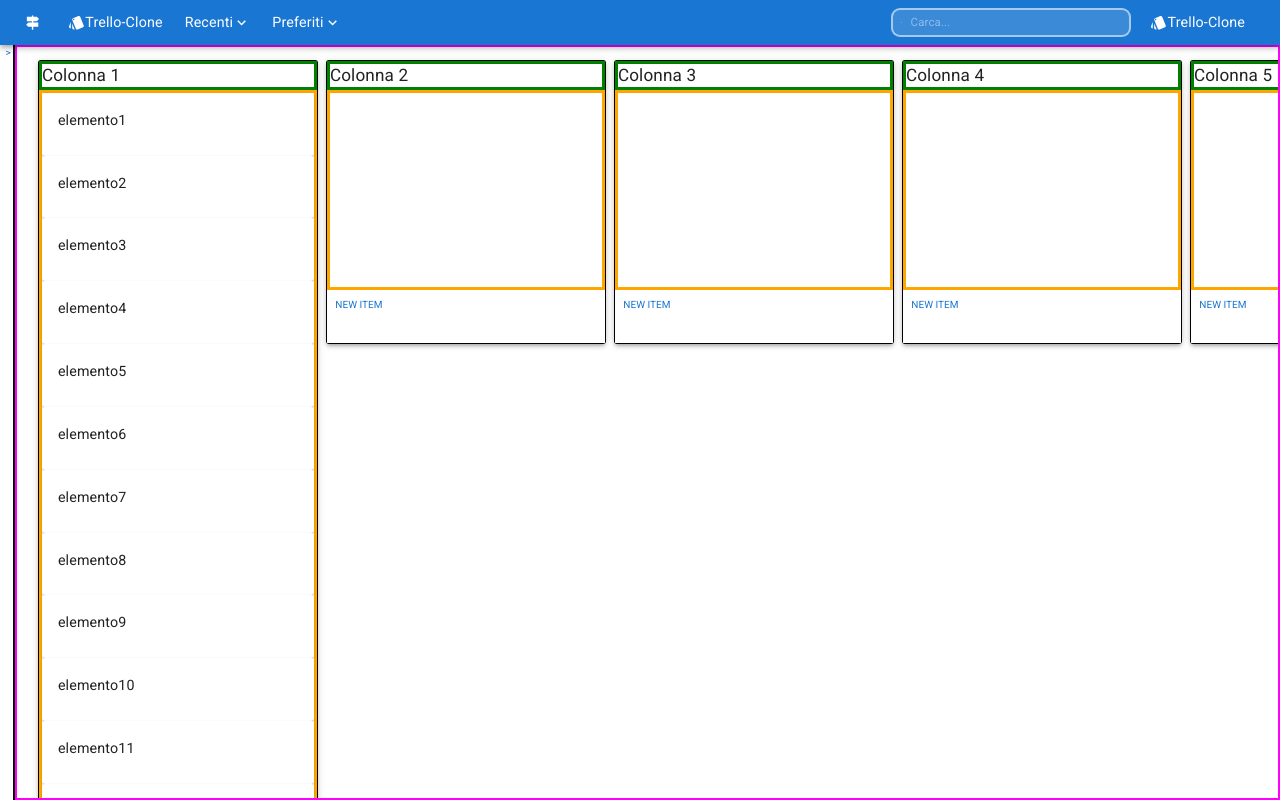
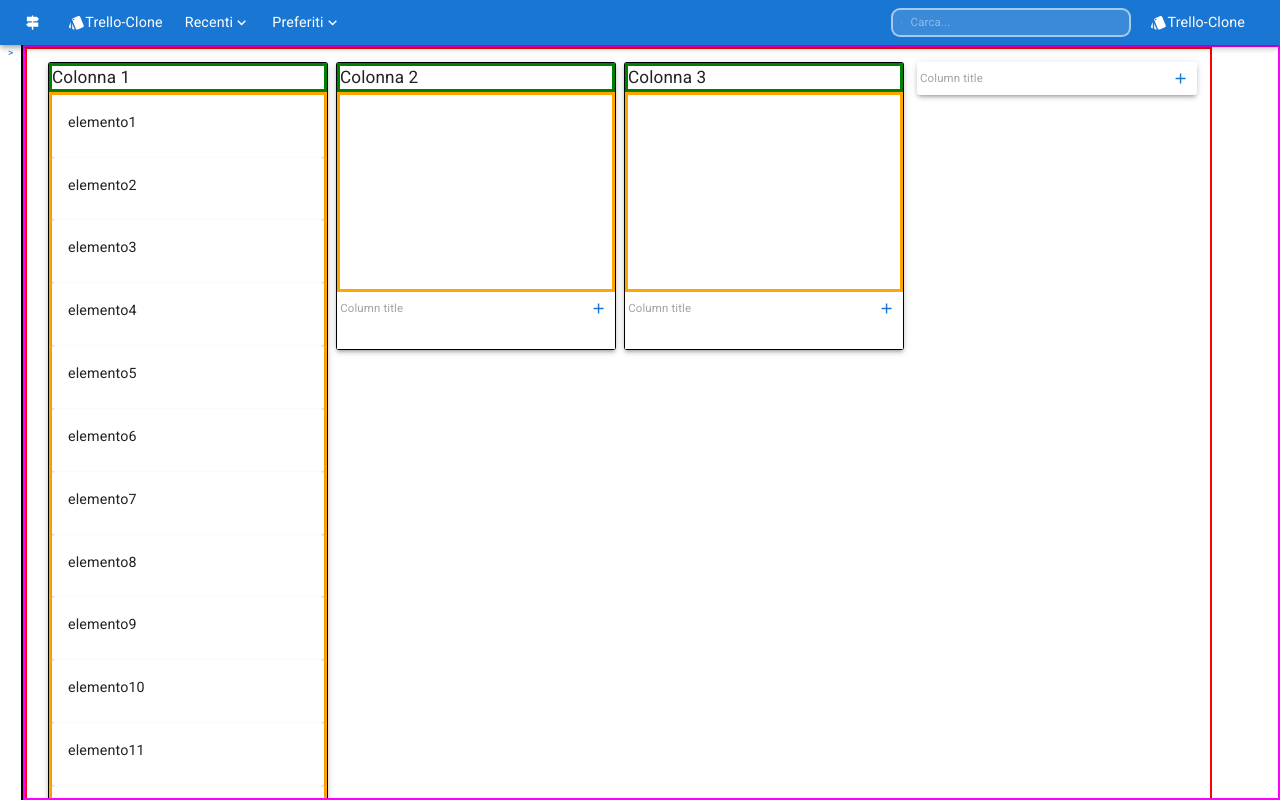
Before and after one commit to matteo9966/Trello-Clone, a React (Create React App) app: page / in a window 1280 px wide. Built offline with nearby package versions, Linux system fonts and the light colour scheme; what short-unique-id would draw is missing.

Commit message:
aggiunto form per input titolo card e colonna

```diff
--- /dev/null
+++ b/src/HelperFunctions/createColumn.ts
@@ -0,0 +1,6 @@
+import { Column } from "../Classes/Column";
+export function createColumn(columnName:string){
+
+    return {...new Column(columnName)}
+
+}
--- a/src/components/MainPanel/Column/ColumnLogic.ts
+++ b/src/components/MainPanel/Column/ColumnLogic.ts
@@ -5,3 +5,19 @@ export function onClickAddItemHandler (columnID:string,dispatch:Dispatch<AnyActi
         dispatch(addItemToColumn(columnID))
    }
 }
+
+export function onClickAddItemHandler2 (columnID:string){
+   return  (dispatch:Dispatch<AnyAction>,inputRef:React.MutableRefObject<HTMLInputElement | undefined>)=>{
+
+      return (event:React.MouseEvent<HTMLButtonElement>)=>{
+         const title = inputRef.current?.value.toString();
+         console.log("title: ",title)
+         if(!title) return
+         if(title==="" || title.length<1){return}
+
+         dispatch(addItemToColumn(columnID));
+         inputRef.current!.value=""
+    }
+
+   }
+}
--- a/src/components/MainPanel/Column/index.tsx
+++ b/src/components/MainPanel/Column/index.tsx
@@ -7,17 +7,18 @@ import { Draggable } from "react-beautiful-dnd";
 import { ColumnDroppableArea } from "./ColumnDroppableArea";
 import Box from "@mui/material/Box";
 import { Button } from "@mui/material";
-import {onClickAddItemHandler} from './ColumnLogic'
-import {useAppDispatch} from '../../../hooks/redux/hooks'
-import { ColumnWrapper } from "./UI/Wrapper";
+import { onClickAddItemHandler,onClickAddItemHandler2 } from "./ColumnLogic";
+import { useAppDispatch } from "../../../hooks/redux/hooks";
+import { TextInput } from "../UI/TextInput";
 export const Column: React.FC<{ ColumnData: Col; index: number }> = ({
   ColumnData,
   index,
 }) => {
-  const dispatch =useAppDispatch();
+  const dispatch = useAppDispatch();
   return (
     <Draggable draggableId={ColumnData.ID.toString()} index={index}>
       {(provided) => (
+
         <Card
           ref={provided.innerRef}
           {...provided.draggableProps}
@@ -30,10 +31,6 @@ export const Column: React.FC<{ ColumnData: Col; index: number }> = ({
             marginLeft: "0.5rem",
             display:'inline',
             float:'left',
-
-
-
-
 
           }}
         >
@@ -49,18 +46,24 @@ export const Column: React.FC<{ ColumnData: Col; index: number }> = ({
               sx={{
                 display: "flex",
                 flexDirection: "column",
-
+                position:'relative',
+                top:0,
                 flexGrow: 1,
                 width: "100%",
                 minHeight: "200px",
                 height: 'none',
-                maxHeight:'none'
+                maxHeight:'none',
+                // overflow:'scroll',
+                // maxHeight:400,
               }}
             >
               <ColumnDroppableArea columnData={ColumnData} />
 
             </Box>
-            <Button variant="text" onClick={onClickAddItemHandler(ColumnData.ID,dispatch)}>New Item</Button>
+            {/* <Button variant="text" onClick={onClickAddItemHandler(ColumnData.ID,dispatch)}>New Item</Button> */}
+            {/* <Button variant="text" onClick={onClickAddItemHandler2(ColumnData.ID)}>New Item</Button> */}
+            <TextInput  handler={onClickAddItemHandler2(ColumnData.ID)} ></TextInput>
+
           </CardContent>
         </Card>
       )}
--- /dev/null
+++ b/src/components/MainPanel/NewCardForm/NewCardFormLogic.ts
@@ -0,0 +1,16 @@
+import React from "react"
+import { AnyAction, Dispatch } from "@reduxjs/toolkit"
+import { addNewColumn } from "../../../redux/cardsSlice"
+export function onClickAddColumnHandler(dispatch:Dispatch<AnyAction>,inputRef:React.MutableRefObject<HTMLInputElement | undefined>){
+
+
+    return (event:React.MouseEvent<HTMLButtonElement>)=>{
+        const title = inputRef.current?.value.toString();
+        console.log("title: ",title)
+        if(!title) return
+        if(title==="" || title.length<1){return}
+
+        dispatch(addNewColumn(title));
+        inputRef.current!.value=""
+   }
+}
--- /dev/null
+++ b/src/components/MainPanel/NewCardForm/index.tsx
@@ -0,0 +1,40 @@
+import React from "react";
+import { Card} from "@mui/material";
+// import InputBase from "@mui/material/InputBase";
+// import Box from "@mui/system/Box";
+// import AddIcon from '@mui/icons-material/Add';
+import { onClickAddColumnHandler } from "./NewCardFormLogic";
+import { useAppDispatch } from "../../../hooks/redux/hooks";
+import { TextInput } from "../UI/TextInput";
+export const NewColumnForm: React.FC = () => {
+  // const titleInputRef=useRef<HTMLInputElement>();
+  const dispatch=useAppDispatch();
+  return (
+    <Card
+
+      elevation={3}
+      sx={{
+          position:'relative',
+          top:0,
+          minWidth: "280px",
+           maxWidth: "0.2vw",
+        minHeight: "0",
+        flexGrow:0,
+        alignSelf:'flex-start',
+        float: "left",
+      }}
+    >
+      <TextInput handler={onClickAddColumnHandler}></TextInput>
+     {/* <Box sx={{display:'flex'}}>
+     <InputBase
+          required
+          id="column-name"
+          inputRef={titleInputRef}
+          sx={{paddingLeft:'0.2rem',flexGrow:1}}
+          placeholder="Column title"
+        />
+     <IconButton color="primary" aria-label="upload picture" component="span" onClick={onClickAddColumnHandler(dispatch,titleInputRef)}><AddIcon/></IconButton>
+     </Box> */}
+    </Card>
+  );
+};
--- /dev/null
+++ b/src/components/MainPanel/UI/TextInput.tsx
@@ -0,0 +1,24 @@
+import React,{useRef} from 'react'
+import Box from '@mui/material/Box/Box'
+import IconButton from '@mui/material/IconButton'
+import InputBase from '@mui/material/InputBase/InputBase'
+import { useAppDispatch } from "../../../hooks/redux/hooks";
+import { AnyAction, Dispatch } from '@reduxjs/toolkit';
+import AddIcon from '@mui/icons-material/Add';
+type handlerType= (dispatch: Dispatch<AnyAction>, inputRef: React.MutableRefObject<HTMLInputElement | undefined>)=> (event: React.MouseEvent<HTMLButtonElement, MouseEvent>) => void
+
+export const TextInput:React.FC<{handler:handlerType}> =(props)=>{
+    const dispatch=useAppDispatch();
+    const titleInputRef=useRef<HTMLInputElement>();
+
+    return  (  <Box sx={{display:'flex'}}>
+    <InputBase
+         required
+         id="column-name"
+         inputRef={titleInputRef}
+         sx={{paddingLeft:'0.2rem',flexGrow:1}}
+         placeholder="Column title"
+       />
+    <IconButton color="primary" aria-label="upload picture" component="span" onClick={props.handler(dispatch,titleInputRef)}><AddIcon/></IconButton>
+    </Box>)
+}
--- a/src/components/MainPanel/index.tsx
+++ b/src/components/MainPanel/index.tsx
@@ -4,6 +4,7 @@ import { DragDropContext, Droppable } from "react-beautiful-dnd";
 import { Box, Card, CardContent, Typography } from "@mui/material";
 import { Column } from "./Column";
 import { useMainPanel } from "./dragLogic";
+import { NewColumnForm } from "./NewCardForm";
 export const MainPanel = () => {
   const boardData = useAppSelector((state) => state.cards);
   const [onDragEnd] = useMainPanel();
@@ -17,6 +18,7 @@ export const MainPanel = () => {
          */
 
     <DragDropContext onDragEnd={onDragEnd}>
+      <div style={{border:'2px solid red',display:'inline-flex', padding: "0.8rem",gap:'0.8rem',}}>
       <Droppable
         droppableId="droppable-main"
         direction="horizontal"
@@ -31,7 +33,9 @@ export const MainPanel = () => {
               minHeight: "auto",
               display: "flex",
               alignItems: "flex-start",
-              padding: "0.8rem",
+
+
+
             }}
           >
             {boardData.board.map((column, index) => {
@@ -48,6 +52,9 @@ export const MainPanel = () => {
           </Box>
         )}
       </Droppable>
+
+        <NewColumnForm></NewColumnForm>
+      </div>
     </DragDropContext>
   );
 };
--- a/src/components/TasksList/index.tsx
+++ b/src/components/TasksList/index.tsx
@@ -17,13 +17,16 @@ const TasksList = () => {
       component="span"
       sx={{
         flexGrow: 1,
-        height: "100%",
-        maxHeight: "300vh",
+        // height: "100%",
+        justifyContent:'flex-start',
 
         border: "2px solid magenta",
         gap: "0.5rem",
         overflow: "scroll",
-        display: "block",
+        // display: "flex",
+        // alignItems:'stretch',
+        // justifyItems:'stretch',
+        display:'block',
       }}
     >
       <MainPanel></MainPanel>
--- a/src/dummyData/Data.ts
+++ b/src/dummyData/Data.ts
@@ -44,7 +44,7 @@ export const board: Column[] = [];
 board.push(column1);
 board.push(column2);
 board.push(column3);
-board.push(column4);
-board.push(column5);
-board.push(column6);
-board.push(column7);
+// board.push(column4);
+// board.push(column5);
+// board.push(column6);
+// board.push(column7);
--- a/src/redux/cardsSlice.ts
+++ b/src/redux/cardsSlice.ts
@@ -4,6 +4,7 @@ import reorderArray from '../HelperFunctions/reorderArray'
 import {reorderItems as reorderItemList} from '../HelperFunctions/reorderItems'
 import {Column} from '../Classes/Column'
 import { createColumnItem } from "../HelperFunctions/createItem";
+import {createColumn} from '../HelperFunctions/createColumn';
 interface ColumnsReorder {
     sourceIndex:number;
     destinationIndex:number;
@@ -53,10 +54,18 @@ const cardsSlice = createSlice({
                column.items.push(createColumnItem()) //inserisci nuovo elemento!
            }
        },
+       addNewColumn:(state,action:PayloadAction<string>)=>{
+            const newCol = createColumn(action.payload)
+            state.board.push(newCol)
+       }
+    //    addNewColumn:(state,action:PayloadAction<{colId:string,title:string}>)=>{
+    //         const newCol = createColumn(action.payload)
+    //         state.board.push(newCol)
+    //    }
 
     }
 
 })
 
-export const {reorderColumns,reorderItems,addItemToColumn} =cardsSlice.actions
+export const {reorderColumns,reorderItems,addItemToColumn,addNewColumn} =cardsSlice.actions
 export default cardsSlice.reducer
```
Also changed, not shown: src/components/MainPanel/Column/UI/Wrapper.tsx (deleted, +0 -8 lines).
